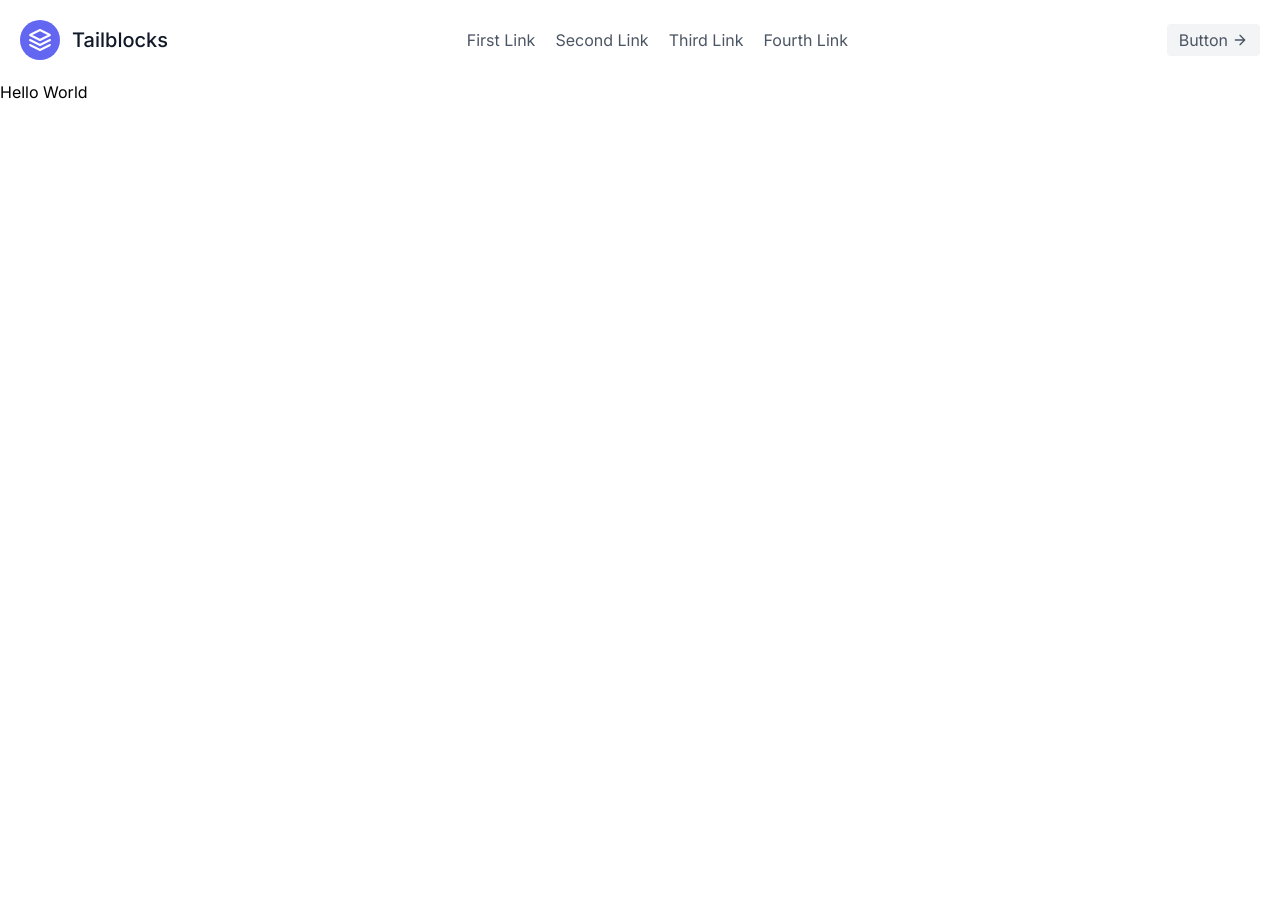
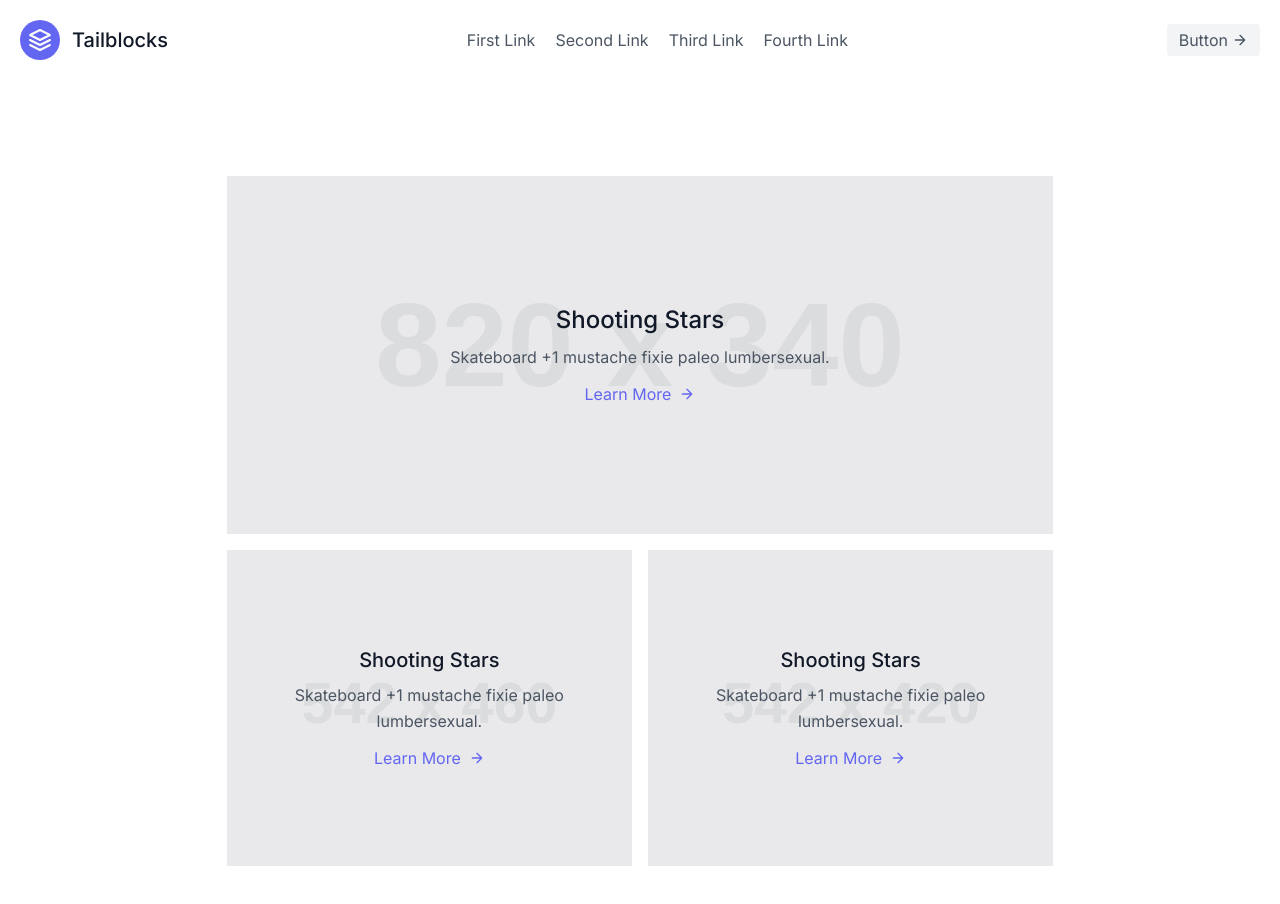
Before and after one commit to divanand13/is218-final---Div-and-Josue, a Next.js app in the folder donutshop/: page / in a window 1280 px wide. Shown: the top 904 px of the page. Before the commit the page ends 800 px from the top, so only its background shows below. Built offline with nearby package versions, Linux system fonts and the light colour scheme.

Commit message:
implemented Hero template #6

```diff
--- /dev/null
+++ b/donutshop/src/app/components/hero.tsx
@@ -0,0 +1,56 @@
+import React from 'react'
+
+const Hero = () => {
+    return (
+        <section className="text-gray-600 body-font">
+        <div className="container px-5 py-24 mx-auto flex flex-wrap">
+          <div className="lg:w-2/3 mx-auto">
+            <div className="flex flex-wrap w-full bg-gray-100 py-32 px-10 relative mb-4">
+              <img alt="gallery" className="w-full object-cover h-full object-center block opacity-25 absolute inset-0" src="https://dummyimage.com/820x340"/>
+              <div className="text-center relative z-10 w-full">
+                <h2 className="text-2xl text-gray-900 font-medium title-font mb-2">Shooting Stars</h2>
+                <p className="leading-relaxed">Skateboard +1 mustache fixie paleo lumbersexual.</p>
+                <a className="mt-3 text-indigo-500 inline-flex items-center">Learn More
+                  <svg fill="none" stroke="currentColor" stroke-linecap="round" stroke-linejoin="round" stroke-width="2" className="w-4 h-4 ml-2" viewBox="0 0 24 24">
+                    <path d="M5 12h14M12 5l7 7-7 7"></path>
+                  </svg>
+                </a>
+              </div>
+            </div>
+            <div className="flex flex-wrap -mx-2">
+              <div className="px-2 w-1/2">
+                <div className="flex flex-wrap w-full bg-gray-100 sm:py-24 py-16 sm:px-10 px-6 relative">
+                  <img alt="gallery" className="w-full object-cover h-full object-center block opacity-25 absolute inset-0" src="https://dummyimage.com/542x460"/>
+                  <div className="text-center relative z-10 w-full">
+                    <h2 className="text-xl text-gray-900 font-medium title-font mb-2">Shooting Stars</h2>
+                    <p className="leading-relaxed">Skateboard +1 mustache fixie paleo lumbersexual.</p>
+                    <a className="mt-3 text-indigo-500 inline-flex items-center">Learn More
+                      <svg fill="none" stroke="currentColor" stroke-linecap="round" stroke-linejoin="round" stroke-width="2" className="w-4 h-4 ml-2" viewBox="0 0 24 24">
+                        <path d="M5 12h14M12 5l7 7-7 7"></path>
+                      </svg>
+                    </a>
+                  </div>
+                </div>
+              </div>
+              <div className="px-2 w-1/2">
+                <div className="flex flex-wrap w-full bg-gray-100 sm:py-24 py-16 sm:px-10 px-6 relative">
+                  <img alt="gallery" className="w-full object-cover h-full object-center block opacity-25 absolute inset-0" src="https://dummyimage.com/542x420"/>
+                  <div className="text-center relative z-10 w-full">
+                    <h2 className="text-xl text-gray-900 font-medium title-font mb-2">Shooting Stars</h2>
+                    <p className="leading-relaxed">Skateboard +1 mustache fixie paleo lumbersexual.</p>
+                    <a className="mt-3 text-indigo-500 inline-flex items-center">Learn More
+                      <svg fill="none" stroke="currentColor" stroke-linecap="round" stroke-linejoin="round" stroke-width="2" className="w-4 h-4 ml-2" viewBox="0 0 24 24">
+                        <path d="M5 12h14M12 5l7 7-7 7"></path>
+                      </svg>
+                    </a>
+                  </div>
+                </div>
+              </div>
+            </div>
+          </div>
+        </div>
+      </section>
+    )
+}
+
+export default Hero
--- a/donutshop/src/app/page.tsx
+++ b/donutshop/src/app/page.tsx
@@ -1,9 +1,9 @@
 import Image from 'next/image'
-
+import Hero from '../app/components/hero'
 export default function Home() {
   return (
    <main>
-    Hello World
+    <Hero />
    </main>
   )
 }
```
